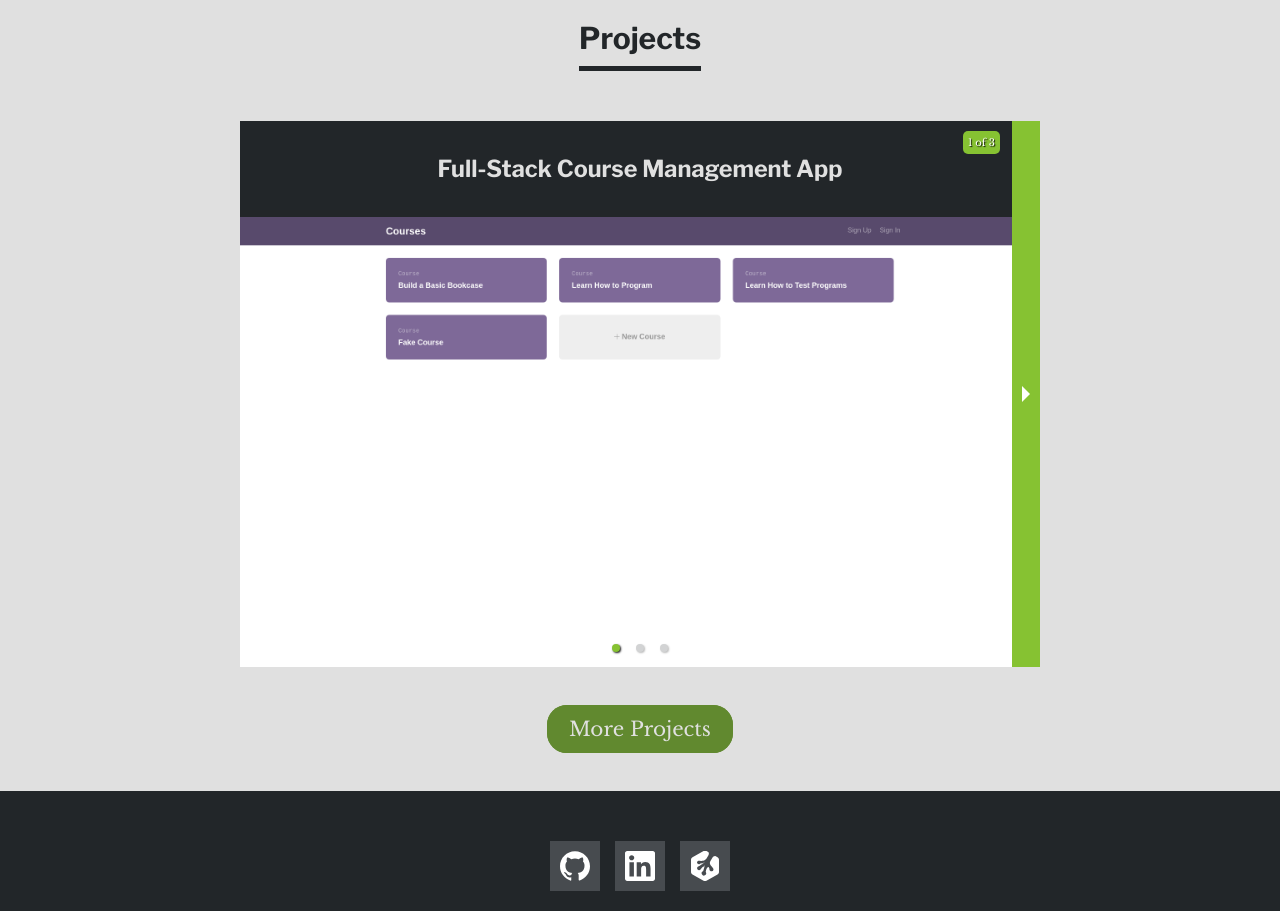
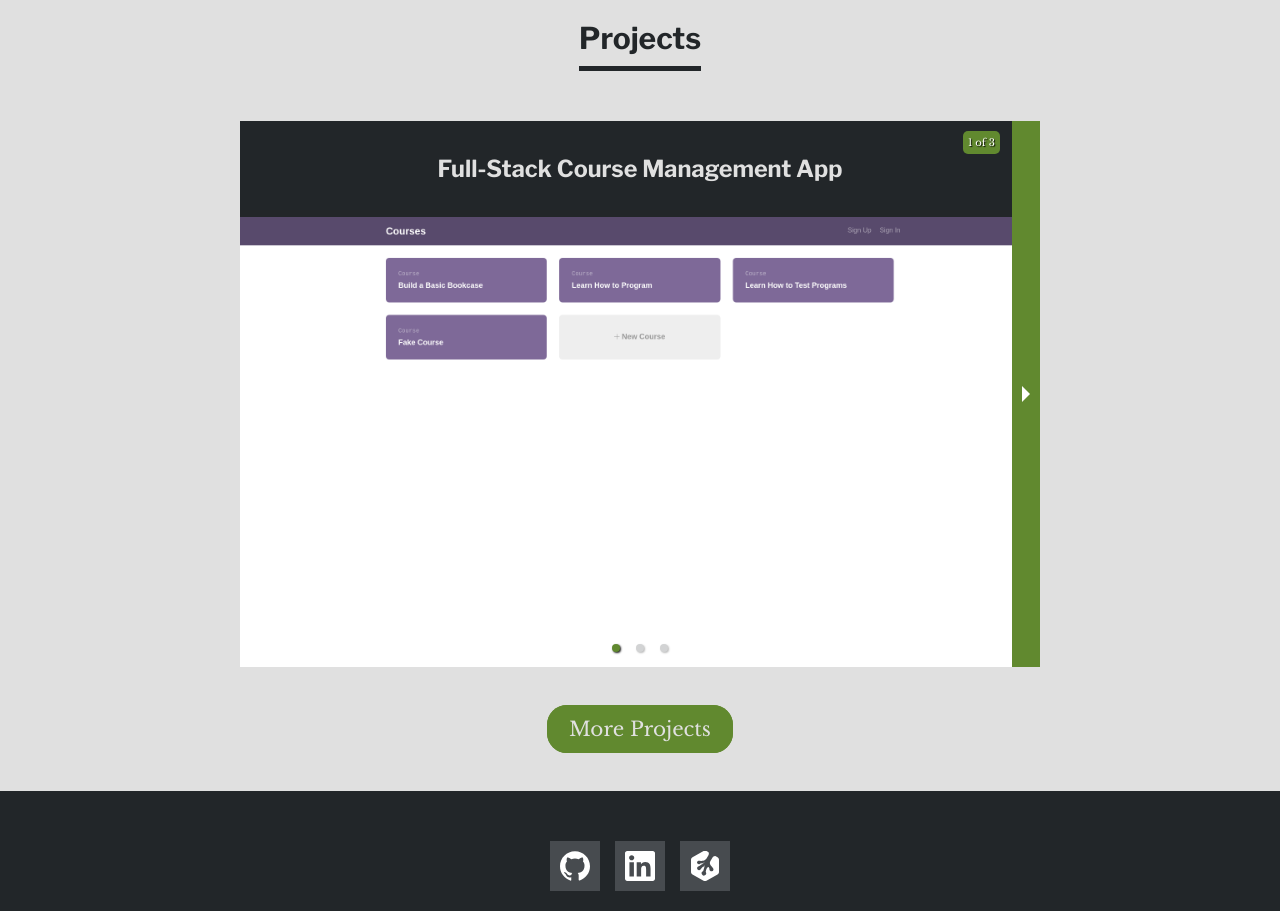
Before and after one commit to svanardenne/svanardenne.github.io, a React (Create React App) app: page /home in a window 1280 px wide. Shown: the part 1280-2191 px from the top of the page. Built offline with nearby package versions, Linux system fonts and the light colour scheme.

Commit message:
Changed button color styles

```diff
--- a/src/css/app.css
+++ b/src/css/app.css
@@ -248,18 +248,18 @@
 }
 
 .dot.selected {
-  background: #86c232 !important;
+  background: #61892f !important;
 }
 
 .control-arrow {
-  background-color: #86c232 !important;
+  background-color: #61892f !important;
   opacity: 1 !important;
 }
 
 .carousel-status {
   transform: translateX(-40px);
   color: #fff !important;
-  background: #86c232 !important;
+  background: #61892f !important;
   border-radius: 5px;
 }
 
@@ -390,9 +390,8 @@ h6 {
   transition: background-color 0.5s ease, border-color 0.5s ease, color 0.5s ease;
 }
 .button:hover {
-  background-color: #86c232;
-  border-color: #222629;
-  color: #222629;
+  background-color: #466322;
+  border-color: #e0e0e0;
 }
 
 /**************************
--- a/src/scss/_components.scss
+++ b/src/scss/_components.scss
@@ -63,9 +63,8 @@ h6 {
               border-color .5s ease,
               color .5s ease;
   &:hover {
-    background-color: $Accent;
-    border-color: $Primary;
-    color: $Primary;
+    background-color: darken($Accent-Dark, 10%);
+    border-color: $Base;
   }
 }
 
--- a/src/scss/_layout.scss
+++ b/src/scss/_layout.scss
@@ -236,16 +236,16 @@
   background: $Primary-Extra-Light !important;
 }
 .dot.selected {
-  background: $Accent !important;
+  background: $Accent-Dark !important;
 }
 .control-arrow {
-  background-color: $Accent !important;
+  background-color: $Accent-Dark !important;
   opacity: 1 !important;
 }
 .carousel-status {
   transform: translateX(-40px);
   color: #fff !important;
-  background: $Accent !important;
+  background: $Accent-Dark !important;
   border-radius: 5px;
 }
 .carousel-title {
```
Also changed, not shown: 1 other file (tests, documents, lock files or other folders).
